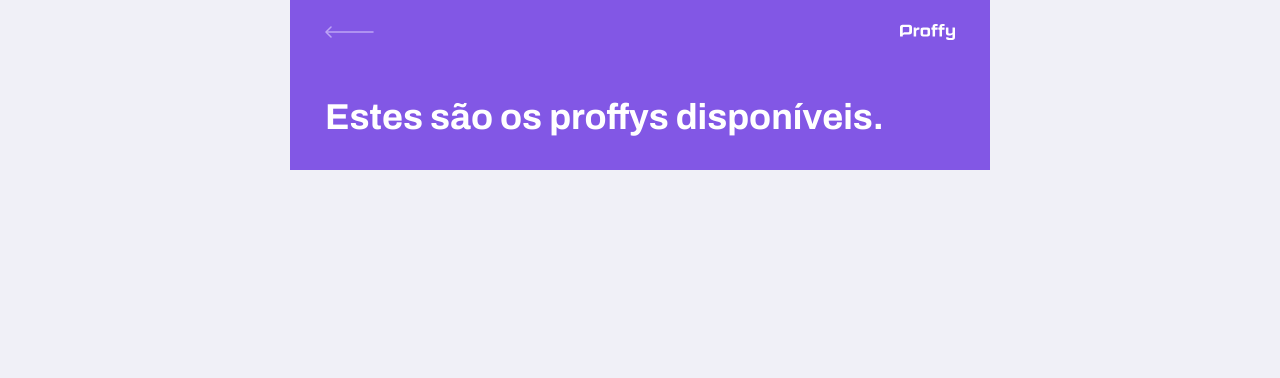
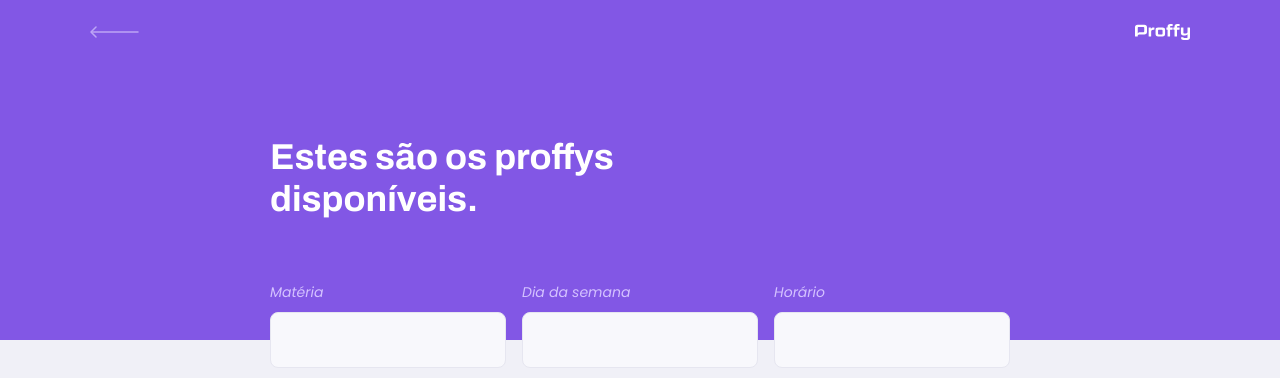
Before and after one commit to Alessandra-Nastassja/NLW-ROCKETSEAT-II, a React (Create React App) app in the folder web/: page /study in a window 1280 px wide. Shown: the top 378 px of the page. Built offline with nearby package versions, Linux system fonts and the light colour scheme; the HTML template or start-up script is replaced by a standard one.

Commit message:
Creating list and form teachers pages ⚠️

```diff
--- a/web/src/components/PageHeader/index.tsx
+++ b/web/src/components/PageHeader/index.tsx
@@ -4,6 +4,8 @@
 
 import backIcon from '../../assets/icons/back.svg';
 import logoImg from '../../assets/logo.svg';
+
+import './styles.css';
 
 interface PageHeaderProps {
     title: string;
--- a/web/src/components/PageHeader/styles.css
+++ b/web/src/components/PageHeader/styles.css
@@ -0,0 +1,58 @@
+.page-header{
+    display: flex;
+    flex-direction: column;
+    background-color: var(--color-primary);
+}
+.page-header .top-bar-container{
+    width: 90%;
+    margin: 0 auto;
+
+    display: flex;
+    justify-content: space-between;
+    align-items: center;
+    color: var(--color-text-in-primary);
+    padding: 1.6rem 0;
+}
+.page-header .top-bar-container > a{
+    height: 3.2rem;
+    transition: opacity 0.2s;
+}
+.page-header .top-bar-container > a:hover{
+   opacity: 0.6;
+}
+.page-header .top-bar-container > img{
+    height: 1.6rem;
+}
+.page-header .header-content{
+    width: 90%;
+    margin: 0 auto;
+    position: relative;
+    margin: 3.2rem auto;
+}
+.page-header .header-content strong{
+    font: 700 3.6rem Archivo;
+    line-height: 4.2rem;
+    color: var(--color-title-in-primary);
+}
+
+@media (min-width: 700px){
+    .page-header{
+        height: 340px;
+    }
+    .page-header .top-bar-container{
+        max-width: 1100px;
+    }
+    .page-header .header-content{
+        flex: 1;
+        max-width: 740px;
+        margin:  0 auto;
+        padding-bottom: 48px;
+        display: flex;
+        flex-direction: column;
+        justify-content: center;
+        align-items: flex-start;
+    }
+    .page-header .header-content strong{
+        max-width: 350px;
+    }
+}
--- a/web/src/pages/TeacherList/index.tsx
+++ b/web/src/pages/TeacherList/index.tsx
@@ -1,19 +1,30 @@
-import React from 'react';
+import React from "react";
 
-import PageHeader from '../../components/PageHeader';
+import PageHeader from "../../components/PageHeader";
 
-import './styles.css';
+import "./styles.css";
 
 function TeacherList() {
   return (
     <div id="page-teacher-list" className="container">
       <PageHeader title="Estes são os proffys disponíveis.">
         <form id="search-teachers">
-
+          <div className="input-block">
+              <label htmlFor="subject">Matéria</label>
+              <input type="text" id="subject"/>
+          </div>
+          <div className="input-block">
+              <label htmlFor="week_day">Dia da semana</label>
+              <input type="text" id="week_day"/>
+          </div>
+          <div className="input-block">
+              <label htmlFor="time">Horário</label>
+              <input type="text" id="time"/>
+          </div>
         </form>
       </PageHeader>
     </div>
-    )
+  );
 }
 
 export default TeacherList;
--- a/web/src/pages/TeacherList/styles.css
+++ b/web/src/pages/TeacherList/styles.css
@@ -2,39 +2,55 @@
     width: 100vw;
     height: 100vh;
 }
-.page-header{
-    display: flex;
-    flex-direction: column;
-    background-color: var(--color-primary);
+#search-teachers{
+    margin-top: 3.2rem;
 }
-.page-header .top-bar-container{
-    width: 90%;
-    margin: 0 auto;
+#search-teachers label{
+    color: var(--color-text-in-primary);
+}
+#search-teachers .input-block{
+    position: relative;
+}
+#search-teachers .input-block + .input-block{
+    margin-top: 1.4rem;
+}
+#search-teachers .input-block label{
+    font-size: 1.4rem;
+}
+#search-teachers .input-block input{
+    width: 100%;
+    height: 5.6rem;
+    margin-top: 0.8rem;
+    border-radius: 0.8rem;
+    background-color: var(--color-input-background);
+    border: 1px solid var(--color-line-in-white);
+    outline: 0;
+    padding: 0 1.6rem;
+    font: 1.6rem Archivo;
+}
+#search-teachers .input-block:focus-within::after{
+    width: calc(100% - 3.2rem);
+    height: 2px;
+    content: '';
+    background-color: var(--color-primary-light);
+    position: absolute;
+    left: 1.6rem;
+    right: 1.6rem;
+    bottom: 0;
+}
+@media (min-width: 700px){
+    #page-teacher-list{
+        max-width: 100%;
+    }
+    #search-teachers{
+        display: grid;
+        grid-template-columns: repeat(3, 1fr);
+        column-gap: 16px;
+        position: absolute;
+        bottom: -28px;
 
-    display: flex;
-    justify-content: space-between;
-    align-items: center;
-    color: var(--color-text-in-primary);
-    padding: 1.6rem 0;
+    }
+    #search-teachers .input-block + .input-block{
+        margin-top: 0rem;
+    }
 }
-.page-header .top-bar-container > a{
-    height: 3.2rem;
-    transition: opacity 0.2s;
-}
-.page-header .top-bar-container > a:hover{
-   opacity: 0.6;
-}
-.page-header .top-bar-container > img{
-    height: 1.6rem;
-}
-.page-header .header-content{
-    width: 90%;
-    margin: 0 auto;
-    position: relative;
-    margin: 3.2rem auto;
-}
-.page-header .header-content strong{
-    font: 700 3.6rem Archivo;
-    line-height: 4.2rem;
-    color: var(--color-title-in-primary);
-}
```
Lines whose indentation alone changed are shown as unchanged.
